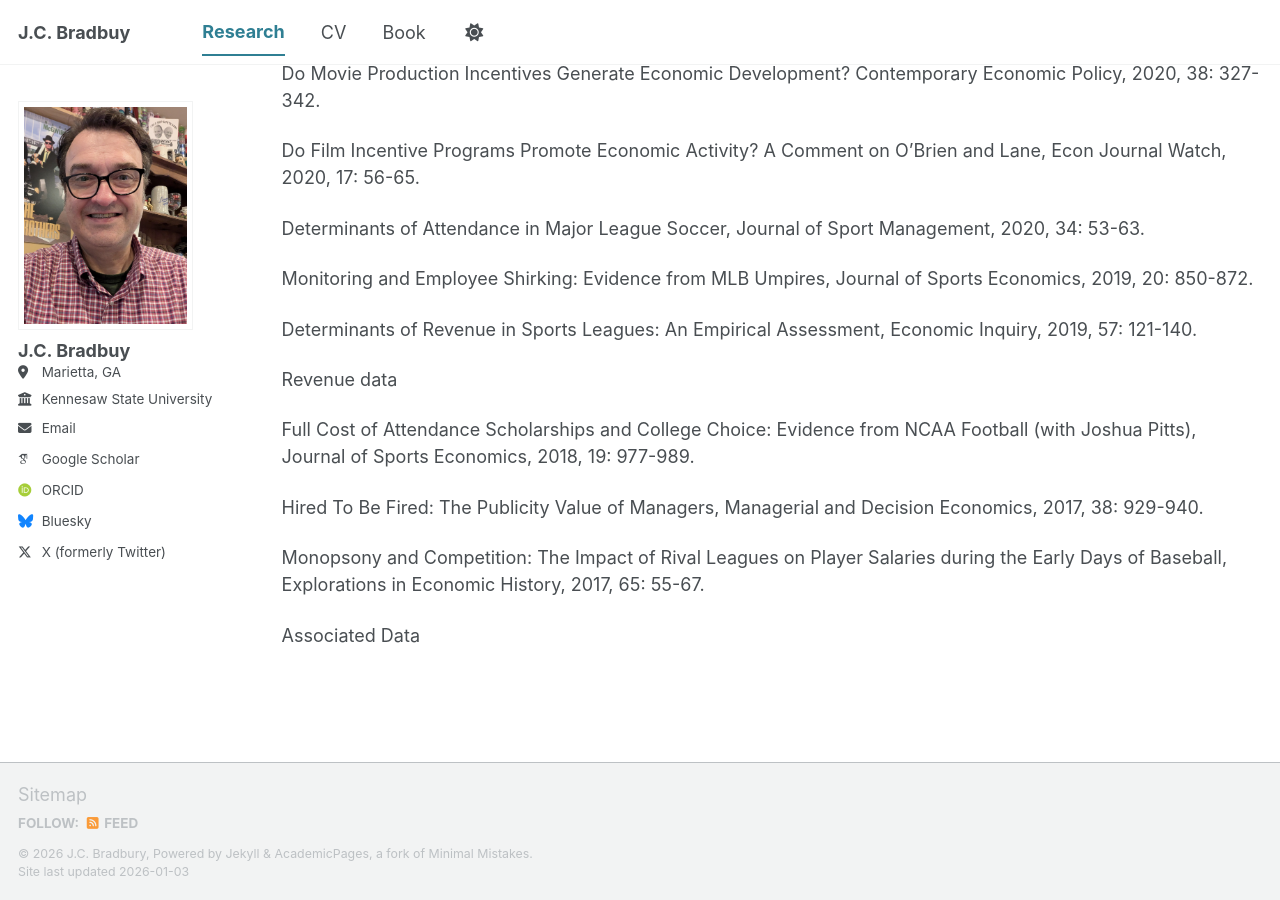
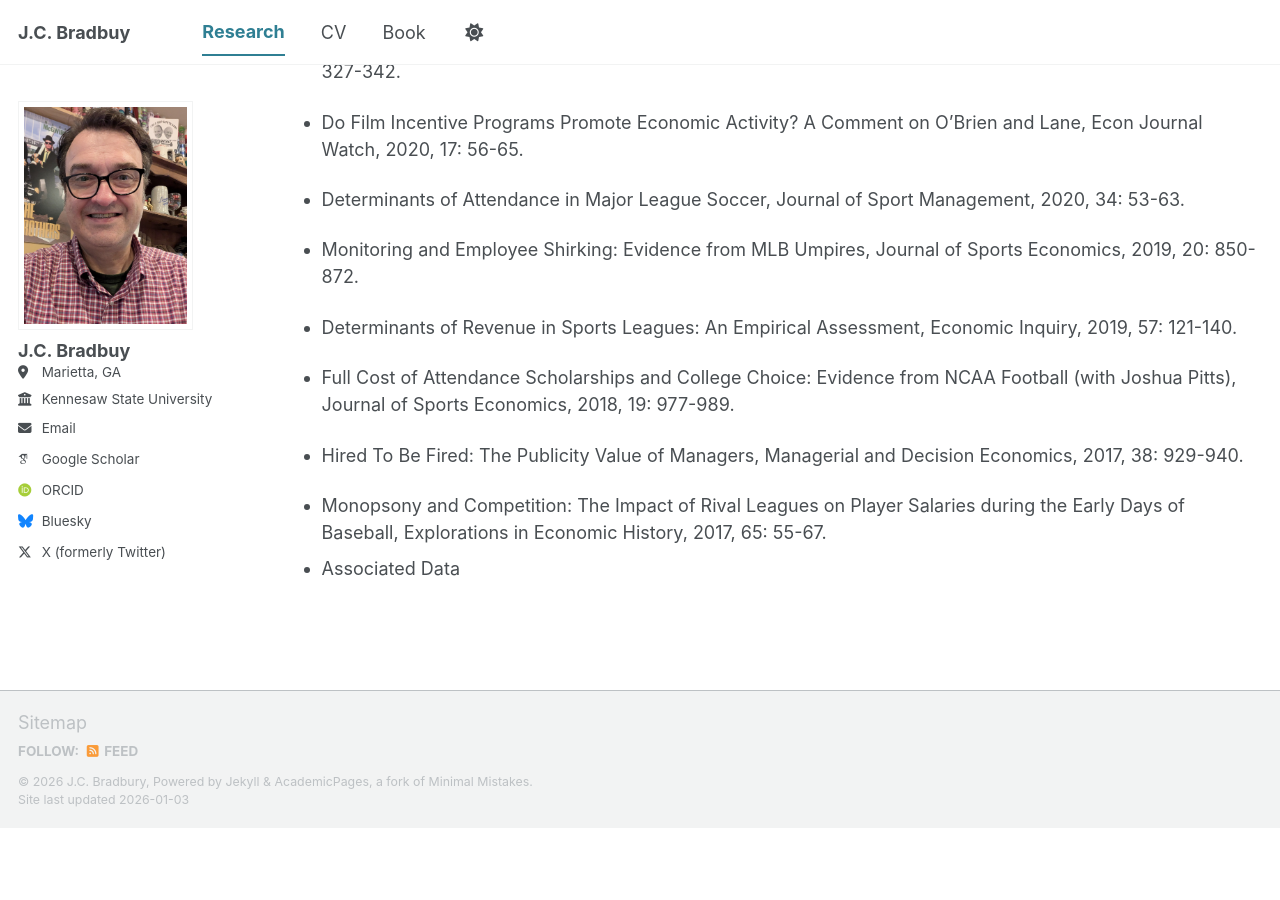
Before and after one commit to jcbradbury/jcbradbury.github.io, a Jekyll site: the page built from _pages/research.md, in a window 1280 px wide and 900 px high, scrolled down 1014 px. Built offline with Jekyll 4.4.1, drawn with Linux system fonts in a browser that asks for light colours; some web fonts are replaced; a script bundle is joined from its source files by our own code; library files that are not in the unit come from our copies; after the commit the page ends 1842 px from its top, so only the background shows below that.

Commit message:
Update research.md

```diff
--- a/_pages/research.md
+++ b/_pages/research.md
@@ -13,40 +13,36 @@
 
     - [Associated data and replication files](https://doi.org/10.3886/E200122V2)
 
-Public Policy Toward Professional Sports Stadiums: A Review, with Dennis Coates and Brad Humphreys, Journal of Policy Analysis and Management, 2024, 43(3): 899–937.
+- Public Policy Toward Professional Sports Stadiums: A Review, with Dennis Coates and Brad Humphreys, Journal of Policy Analysis and Management, 2024, 43(3): 899–937.
+    - Historical data on US Major-League Sports Stadium and Arena Construction Costs (1909-2027): Appendix (pdf). Dataset (csv, dta.)
 
-Historical data on US Major-League Sports Stadium and Arena Construction Costs (1909-2027): Appendix (pdf). Dataset (csv, dta.)
+- Estimating the Fiscal Impact of Stadium Developments: Evaluating a Pro Forma Model, with Robert Baumann, Public Finance Review, 2024, 52(4): 399-438.
 
-Estimating the Fiscal Impact of Stadium Developments: Evaluating a Pro Forma Model, with Robert Baumann, Public Finance Review, 2024, 52(4): 399-438.
+- Sports Stadiums and Local Economic Activity: Evidence from Sales Tax Collections, Journal of Urban Affairs, 2024, 46(24): 139-159.
 
-Sports Stadiums and Local Economic Activity: Evidence from Sales Tax Collections, Journal of Urban Affairs, 2024, 46(24): 139-159.
+- The Impact of Professional Sports Franchises and Venues on Local Economies: A Comprehensive Survey, with Dennis Coates and Brad Humphreys, Journal of Economic Surveys, 2023, 37(4): 1389-1431 ( Appendix of studies. Historical stadium data.)
 
-The Impact of Professional Sports Franchises and Venues on Local Economies: A Comprehensive Survey, with Dennis Coates and Brad Humphreys, Journal of Economic Surveys, 2023, 37(4): 1389-1431 ( Appendix of studies. Historical stadium data.)
+- Does Hosting a Professional Sports Team Benefit the Local Community? Evidence from Property Assessments. Economics of Governance, 2022, 23 (3-4): 219-252.
 
-Does Hosting a Professional Sports Team Benefit the Local Community? Evidence from Property Assessments. Economics of Governance, 2022, 23 (3-4): 219-252.
+- The Impact of Sports Stadiums on Localized Commercial Activity: Evidence from a Business Improvement District, Journal of Regional Science, 2022, 62(1): 194-217.
 
-The Impact of Sports Stadiums on Localized Commercial Activity: Evidence from a Business Improvement District, Journal of Regional Science, 2022, 62(1): 194-217.
+- Financial Returns in Major League Soccer, Journal of Sports Economics, 2021, 22(8): 921-945.
 
-Financial Returns in Major League Soccer, Journal of Sports Economics, 2021, 22(8): 921-945.
+- What Explains Labor's Declining Share of Revenue in Major League Baseball? International Journal of Sport Finance, 2021, 16: 79-94.
 
-What Explains Labor's Declining Share of Revenue in Major League Baseball? International Journal of Sport Finance, 2021, 16: 79-94.
+- Do Movie Production Incentives Generate Economic Development? Contemporary Economic Policy,  2020, 38: 327-342.
 
-Do Movie Production Incentives Generate Economic Development? Contemporary Economic Policy,  2020, 38: 327-342.
+- Do Film Incentive Programs Promote Economic Activity? A Comment on O’Brien and Lane, Econ Journal Watch, 2020, 17: 56-65.
 
-Do Film Incentive Programs Promote Economic Activity? A Comment on O’Brien and Lane, Econ Journal Watch, 2020, 17: 56-65.
+- Determinants of Attendance in Major League Soccer, Journal of Sport Management,  2020, 34: 53-63.
 
-Determinants of Attendance in Major League Soccer, Journal of Sport Management,  2020, 34: 53-63.
+- Monitoring and Employee Shirking: Evidence from MLB Umpires, Journal of Sports Economics,  2019, 20: 850-872.
 
-Monitoring and Employee Shirking: Evidence from MLB Umpires, Journal of Sports Economics,  2019, 20: 850-872.
+- Determinants of Revenue in Sports Leagues: An Empirical Assessment, Economic Inquiry, 2019, 57: 121-140.
 
-Determinants of Revenue in Sports Leagues: An Empirical Assessment, Economic Inquiry, 2019, 57: 121-140.
+- Full Cost of Attendance Scholarships and College Choice: Evidence from NCAA Football (with Joshua Pitts), Journal of Sports Economics, 2018, 19: 977-989.
 
-Revenue data
+- Hired To Be Fired: The Publicity Value of Managers, Managerial and Decision Economics, 2017, 38: 929-940.
 
-Full Cost of Attendance Scholarships and College Choice: Evidence from NCAA Football (with Joshua Pitts), Journal of Sports Economics, 2018, 19: 977-989.
-
-Hired To Be Fired: The Publicity Value of Managers, Managerial and Decision Economics, 2017, 38: 929-940.
-
-Monopsony and Competition: The Impact of Rival Leagues on Player Salaries during the Early Days of Baseball, Explorations in Economic History,  2017, 65: 55-67.
-
-Associated Data
+- Monopsony and Competition: The Impact of Rival Leagues on Player Salaries during the Early Days of Baseball, Explorations in Economic History,  2017, 65: 55-67.
+- Associated Data
```
